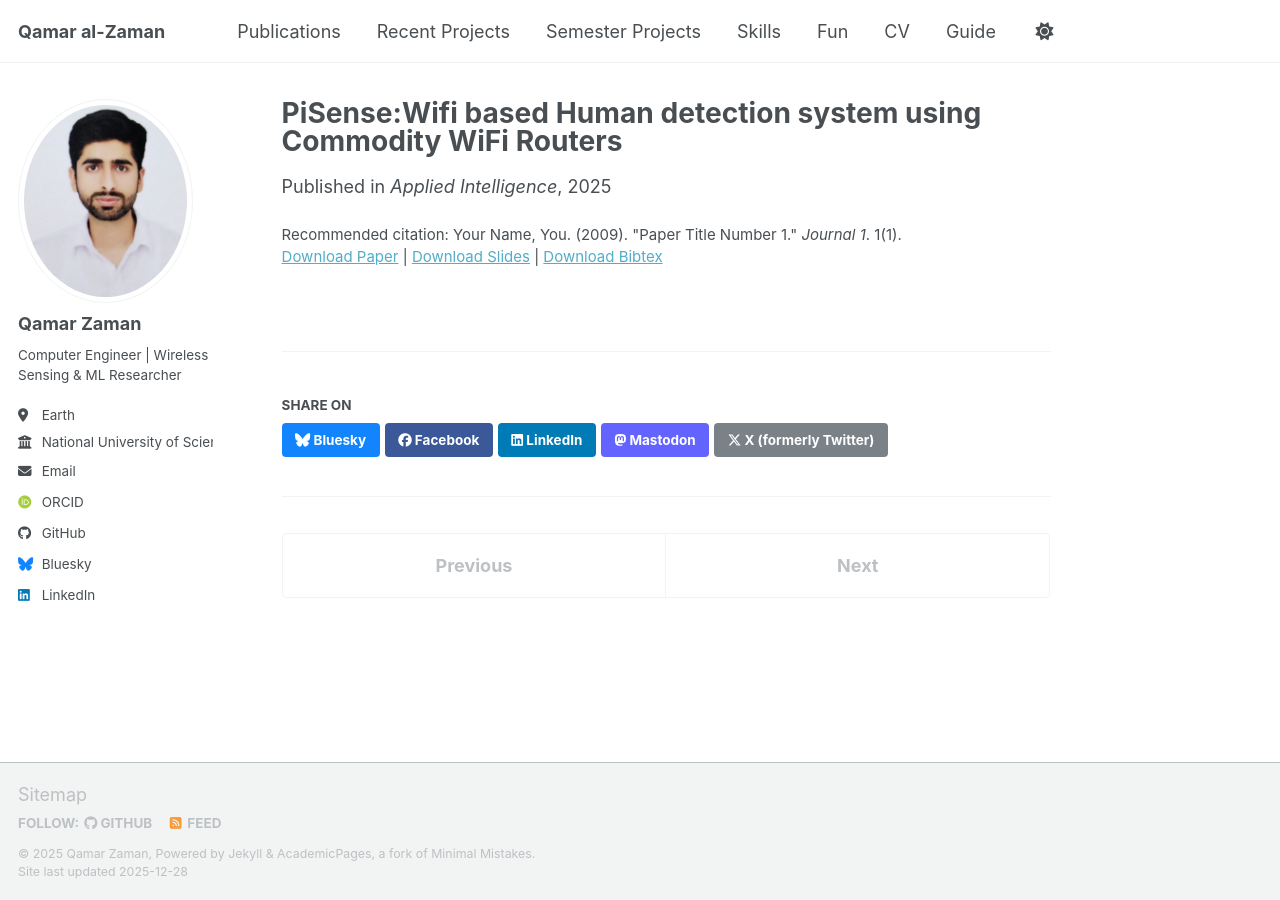
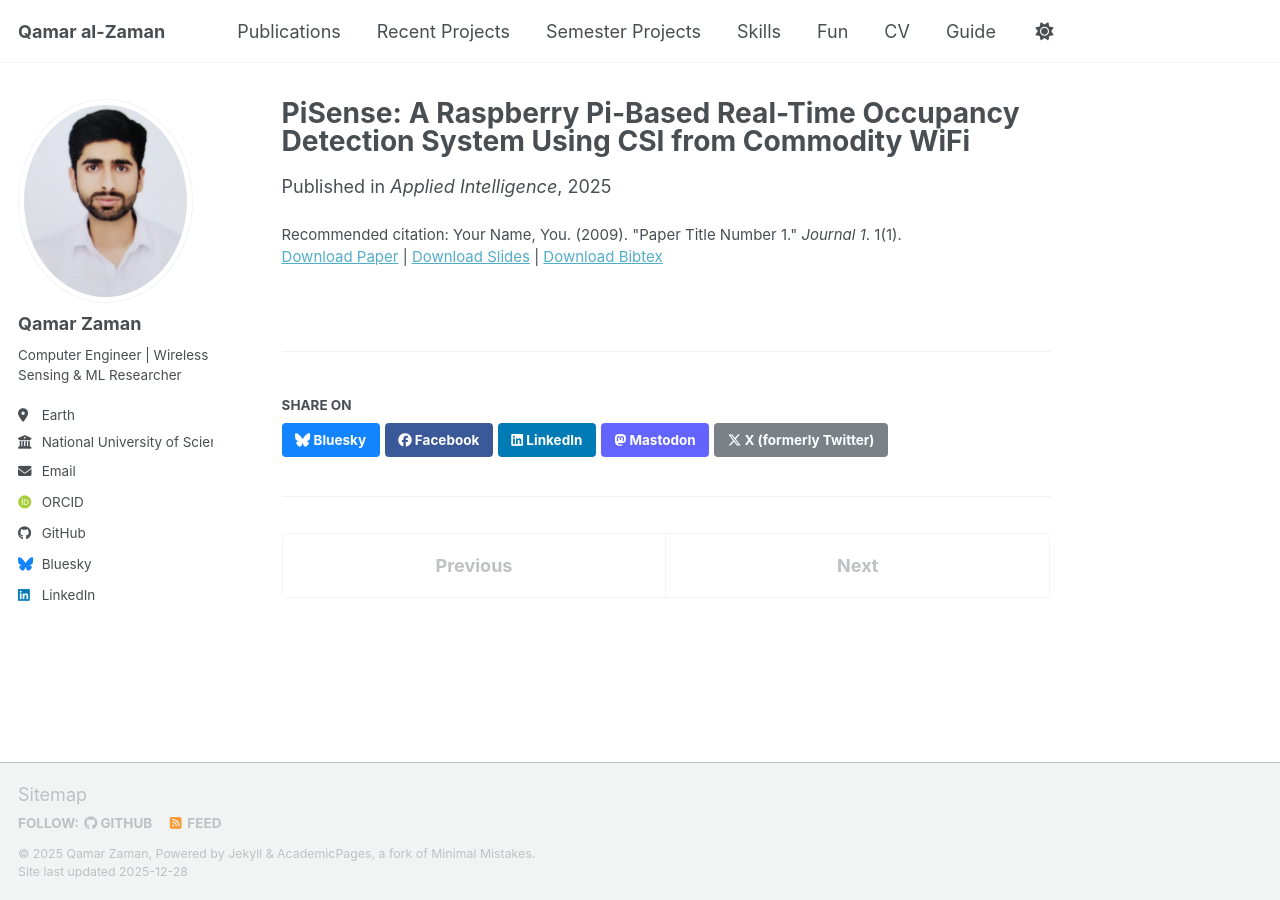
Before and after one commit to qzaman243/qzaman243.github.io, a Jekyll site: the page built from _publications/2015-10-01-paper-title-number-3.md, in a window 1280 px wide. Built offline with Jekyll 4.4.1, drawn with Linux system fonts in a browser that asks for light colours; some web fonts are replaced; a script bundle is joined from its source files by our own code; library files that are not in the unit come from our copies.

Commit message:
Update paper title for clarity and specificity

```diff
--- a/_publications/2015-10-01-paper-title-number-3.md
+++ b/_publications/2015-10-01-paper-title-number-3.md
@@ -1,5 +1,5 @@
 ---
-title: "PiSense:Wifi based Human detection system using Commodity WiFi Routers"
+title: "PiSense: A Raspberry Pi-Based Real-Time Occupancy Detection System Using CSI from Commodity WiFi"
 collection: publications
 category: manuscripts
 permalink: https://ieee-dataport.org/documents/csi-dataset-wifi-based-human-detection
```
